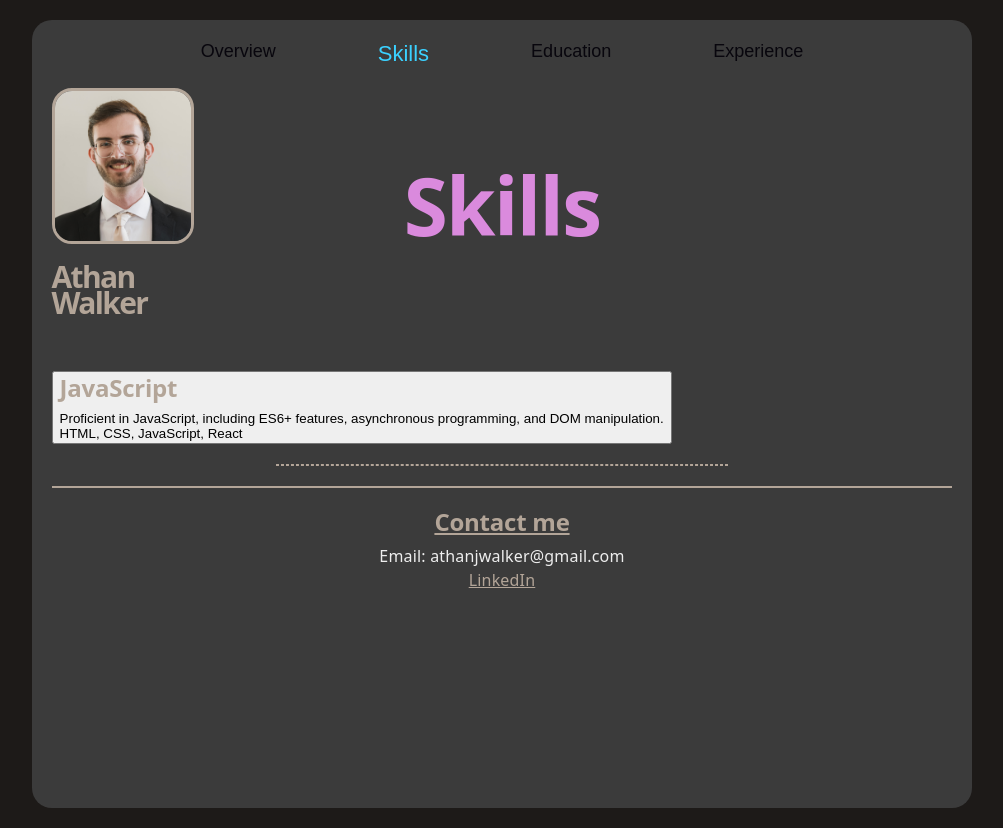
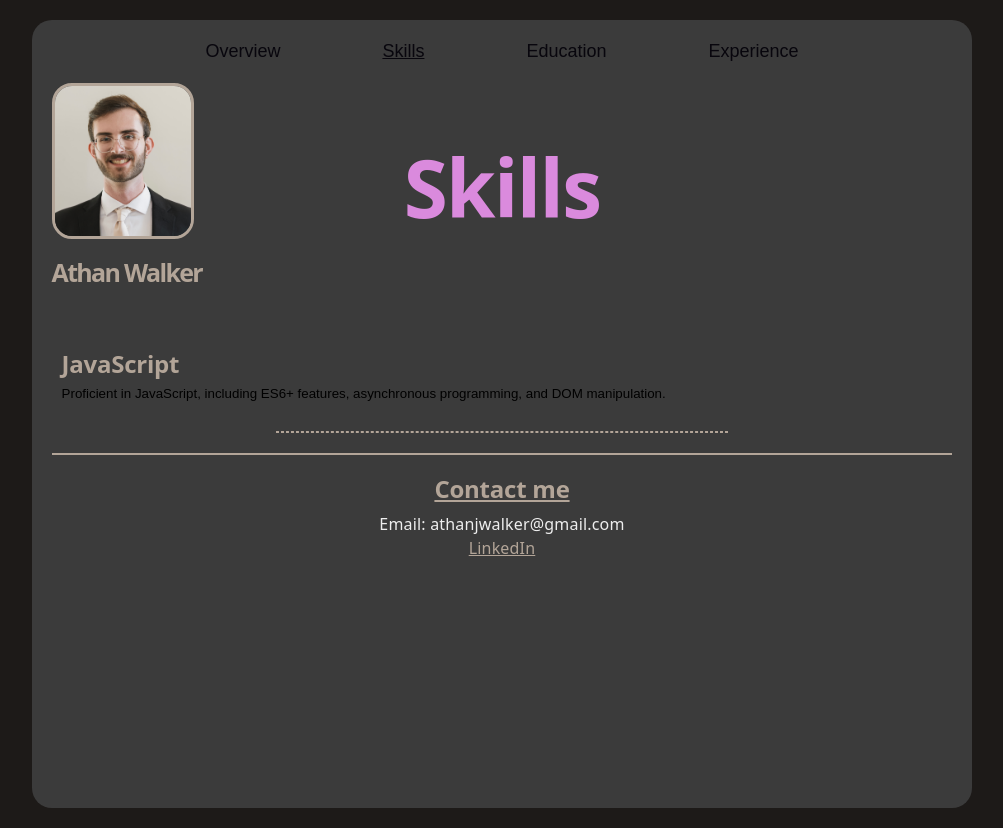
Before and after one commit to atjwa/portfolio, a React (Vite) app: page / in a window 1280 px wide. Both pictures are taken after a click on the button "Skills". Shown: the whole page, without its empty margins (138-1141 px from the left). Built offline with nearby package versions, Linux system fonts and the light colour scheme.

Commit message:
chore(subSectionButton): improved show and hide

```diff
--- a/src/index.css
+++ b/src/index.css
@@ -61,36 +61,14 @@
   box-sizing: border-box;
 }
 
-.navigationButtonSelected,
-.navigationButton {
-  background: none;
-  border: none;
-  display: grid;
-  color: var(--text-h);
-  font-size: 18px;
-  cursor: pointer;
-  /* padding: 8px 16px; */
-  transition: color .6s;
 
-  &:hover {
-    color: var(--accent);
-  }
-
-  @media (max-width: 1024px) {
-    font-size: 16px;
-    padding: 6px 12px;
-  }
-}
-
-.navigationButtonSelected {
-  color: var(--accent);
-  font-size: 22px;
-  cursor: pointer;
-  /* padding: 8px 16px; */
-}
 
 body {
   margin: 0;
+}
+
+button {
+  cursor: pointer;
 }
 
 h1,
@@ -220,10 +198,34 @@ img {
 .navigationBar {
   display: flex;
   justify-content: center;
-  gap: 20px;
   margin-bottom: 20px;
   grid-template-columns: auto auto auto auto;
   grid-gap: 5rem;
+}
+
+.navigationButtonSelected,
+.navigationButton {
+  background: none;
+  border: none;
+  display: grid;
+  color: var(--text-h);
+  font-size: 18px;
+  /* padding: 8px 16px; */
+  transition: color .6s;
+
+  &:hover {
+    color: var(--accent);
+  }
+
+  @media (max-width: 1024px) {
+    font-size: 16px;
+    padding: 6px 12px;
+  }
+}
+
+.navigationButtonSelected {
+  text-decoration: underline;
+  /* padding: 8px 16px; */
 }
 
 .footer {
@@ -238,7 +240,7 @@ img {
 }
 
 .secondaryNameHeader {
-  font-size: 30px;
+  font-size: 25px;
   margin-bottom: 5px;
   margin-top: 20px;
   color: #b3a598;
@@ -272,4 +274,29 @@ img {
 
 .subsection-left {
   text-align: left;
+  width: 100%;
 }
+
+.subsection-left-button {
+  background: none;
+  border: none;
+  text-align: left;
+  width: 100%;
+  padding: 10px;
+  border-radius: 20px;
+  transition: 1s;
+
+  &:hover {
+    background: rgba(0, 0, 0, 0.25);
+    transition: 1s;
+  }
+
+  &.active {
+    background: rgba(0, 0, 0, 0.25);
+  }
+}
+
+.subsection-left-content {
+  padding: 20px;
+
+}
--- a/src/pages/skills/Subsection.tsx
+++ b/src/pages/skills/Subsection.tsx
@@ -1,11 +1,18 @@
+import { useState } from "react";
+
 const Subsection = ({ title, className, hasDivider, description, children }: { title: string; className?: string; hasDivider?: boolean; description?: string; children: React.ReactNode }) => {
+    const [isOpen, setIsOpen] = useState(false);
+    const buttonClassName = isOpen ? `${className}-button active` : `${className}-button`;
     return (
         <div className={className}>
-            <button className={className}>
+            <button className={`${className}-button ${buttonClassName}`} onClick={() => setIsOpen(!isOpen)}>
                 <h2 className={className}>{title}</h2>
                 {description && <p>{description}</p>}
-                {children}
             </button>
+
+            { isOpen &&
+                 <div className={`${className}-content`}>{children}</div>
+            }
             {hasDivider && <hr className="subsection-divider" />}
         </div>
     );
```
